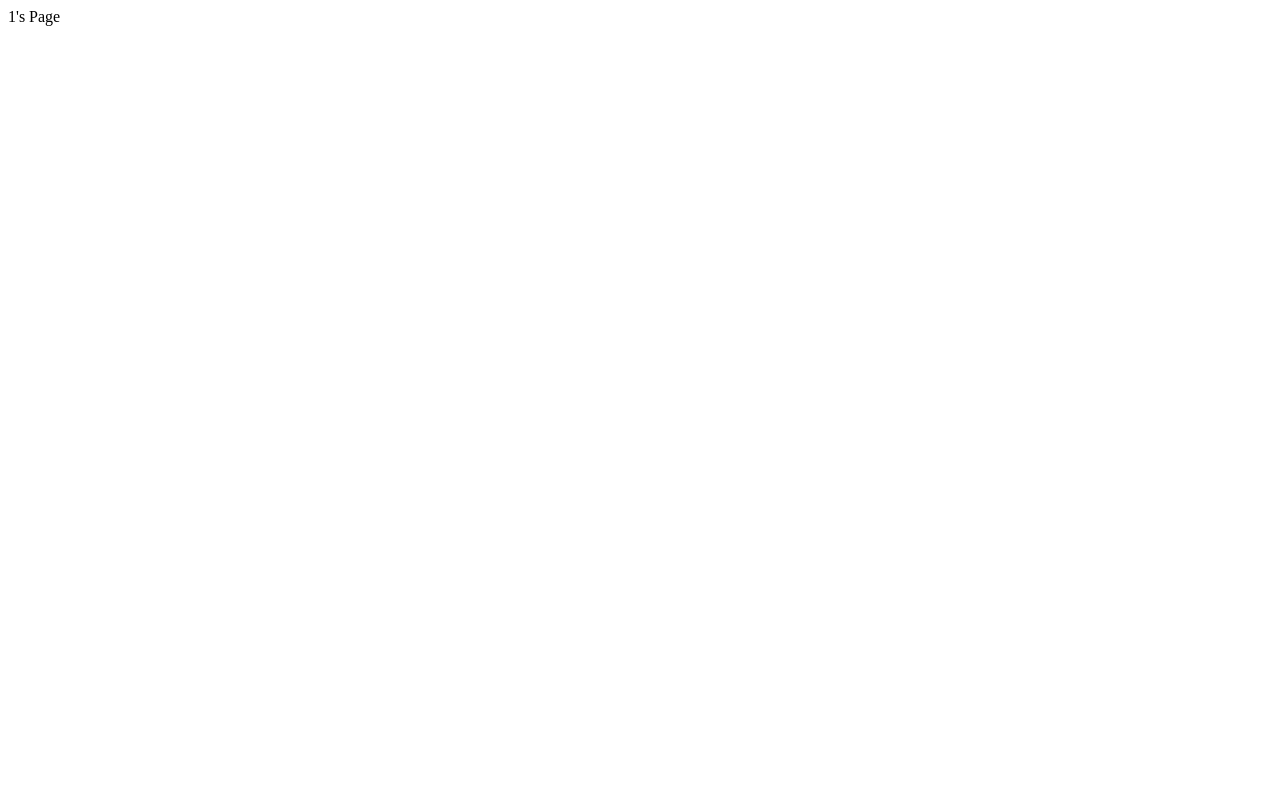
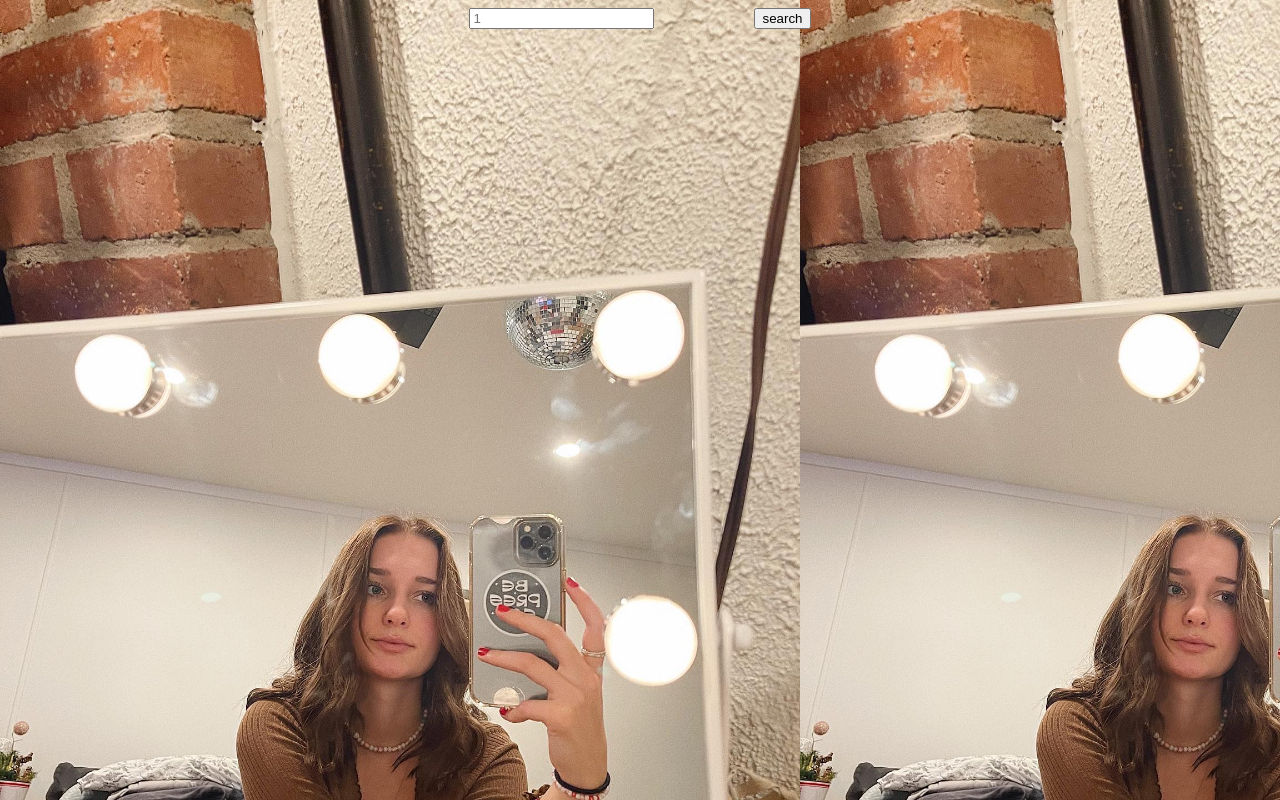
Before and after one commit to alexbogut/gabis-closet, a Next.js app: page /users/1 in a window 1280 px wide. Built offline with nearby package versions, Linux system fonts and the light colour scheme.

Commit message:
more changes for fun

```diff
--- a/app/globals.css
+++ b/app/globals.css
@@ -2,5 +2,19 @@
   display: flex;
   flex-direction: column;
   align-items: center;
+  height: 100vh;
+}
+
+.search {
+  display: flex;
   justify-content: center;
 }
+
+.input {
+  margin-right: 100px;
+}
+
+body {
+  background-image: url("../images/gabi.jpg");
+  background-size: 100vh;
+}
--- a/app/users/[name]/page.tsx
+++ b/app/users/[name]/page.tsx
@@ -7,7 +7,16 @@ interface pageProps {
 }
 
 const page: FC<pageProps> = ({ params: { name } }) => {
-  return <div>{name}'s Page</div>;
+  return (
+    <div className="search">
+      <div className="input">
+        <input type="text" placeholder={name} />
+      </div>
+      <div>
+        <button>search</button>
+      </div>
+    </div>
+  );
 };
 
 export default page;
--- a/package.json
+++ b/package.json
@@ -17,5 +17,10 @@
     "react": "18.2.0",
     "react-dom": "18.2.0",
     "typescript": "4.9.4"
+  },
+  "devDependencies": {
+    "autoprefixer": "^10.4.13",
+    "postcss": "^8.4.20",
+    "tailwindcss": "^3.2.4"
   }
 }
--- /dev/null
+++ b/postcss.config.js
@@ -0,0 +1,6 @@
+module.exports = {
+  plugins: {
+    tailwindcss: {},
+    autoprefixer: {},
+  },
+}
```
Also changed, not shown: tailwind.config.js (added, +12 -0 lines), auth.txt (added), images/gabi.jpg (added), 1 other file (tests, documents, lock files or other folders).
